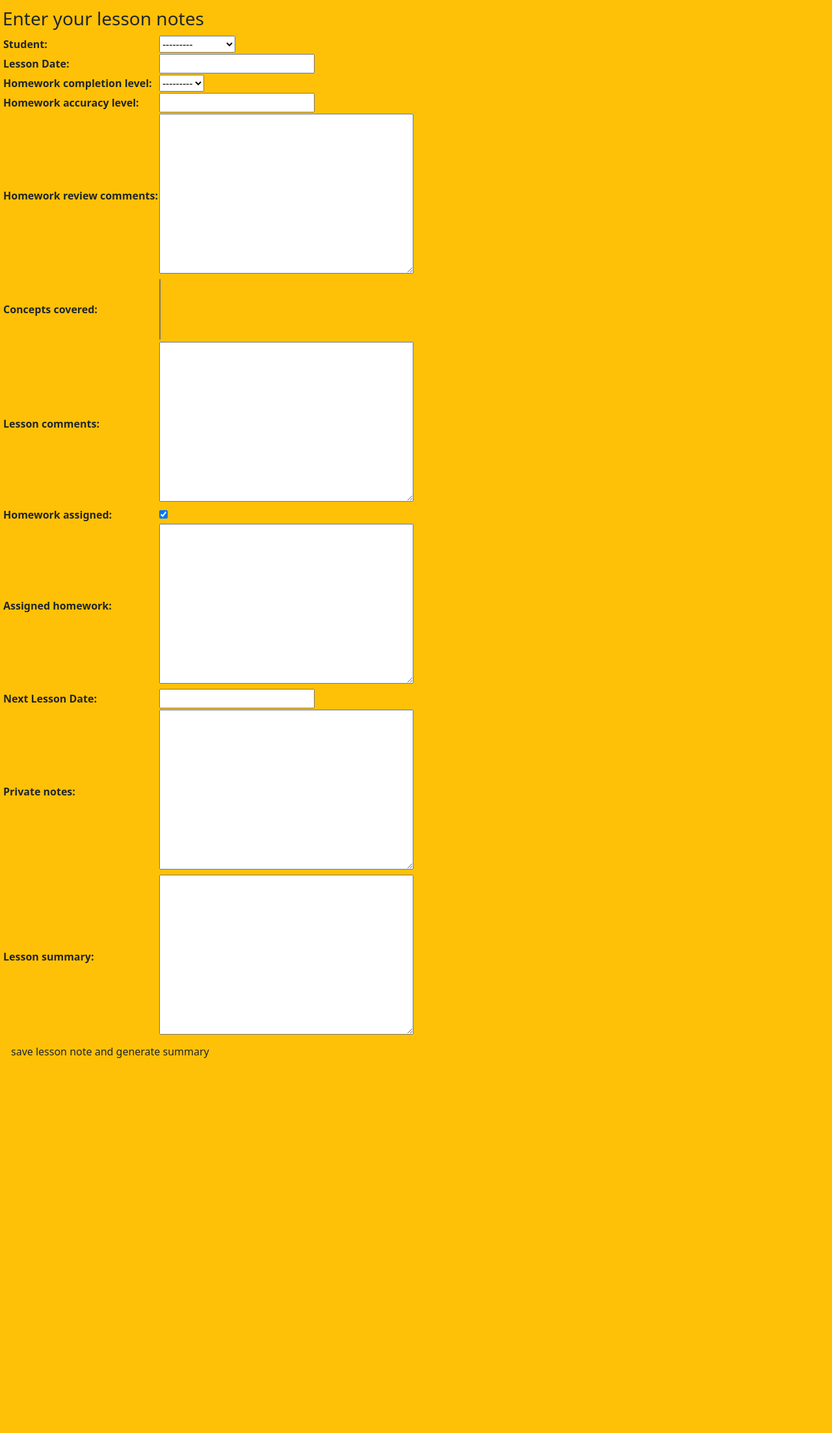
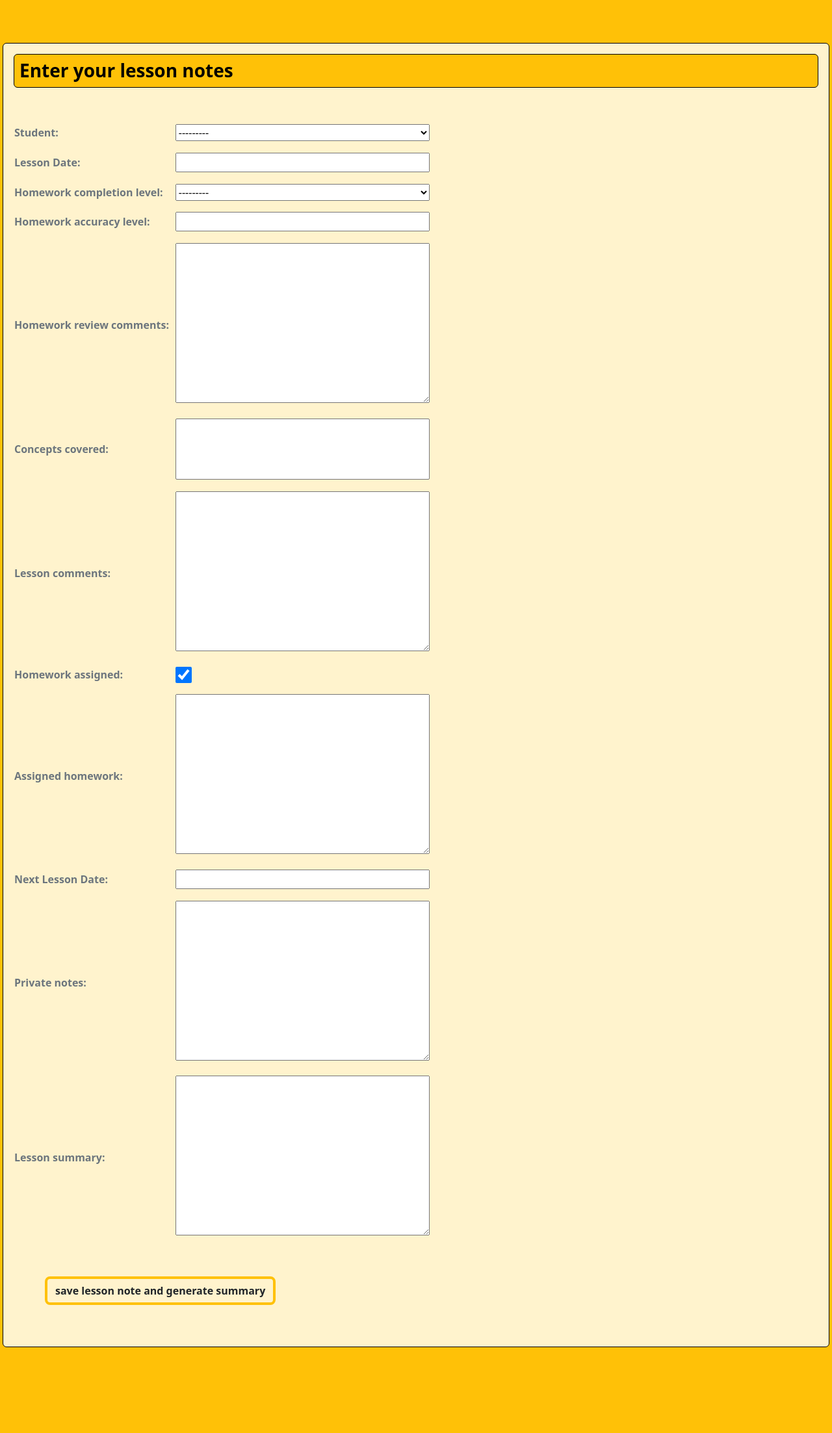
Before and after one commit to jhsu79/lesson-summary-generator, a Django app: page /students/1/lessons/create in a window 1280 px wide. Shown: the part 66-2271 px from the top of the page at 65% size. Before the commit the page ends 1694 px from the top, so only its background shows below. Run offline with Django 5.2, Linux system fonts and the light colour scheme; a user stored in the database is signed in; tables that the repository leaves empty hold one stand-in row (values such as "Sample post"); data that the repository does not hold is empty.

Commit message:
styling complete

```diff
--- a/main_app/static/style.css
+++ b/main_app/static/style.css
@@ -1,3 +1,7 @@
+main {
+    margin: 10%;
+}
+
 a {
     text-decoration: none;
 }
@@ -6,3 +10,12 @@ a {
     width: 100%;
     margin: 20px;
 }
+
+td * {
+    width: 100%;
+    margin: 2%;
+}
+#id_homework_assigned {
+    height: 25px;
+    width: 25px;
+}
--- a/main_app/templates/base.html
+++ b/main_app/templates/base.html
@@ -12,7 +12,7 @@
 <body class="justify-content-center bg-warning">
     <header>
 
-        <nav class="navbar navbar-expand-small bg-warning-subtle m-2 rounded-2">
+        <nav class="navbar fixed-top navbar-expand-small bg-warning-subtle m-2 rounded-2">
                 <div class="container-fluid">
                    <a class="btn btn-warning border-black fw-semibold border-3" role="button" href="{% url 'home' %}">home</a>
                    <a class="btn btn-warning border-black fw-semibold border-3" role="button"href="{% url 'about' %}">about</a>
--- a/main_app/templates/concepts/detail.html
+++ b/main_app/templates/concepts/detail.html
@@ -7,7 +7,7 @@
         <p class="card-subtitle mt-2">{{concept.description}}</p>
         <p class="w-100 mt-3 card-text bg-secondary text-white p-1 text-left rounded-2"><strong>Keywords</strong>{% for keyword in concept.keywords %}
             <ul class="list-group list-group-flush m-3 mt-2">
-              <li class="w-100 list-group-item list-group-item-secondary text-center bg-warning border rounded-pill">{{ keyword }}</li>
+              <li class="w-100 list-group-item list-group-item-secondary text-center bg-warning border border-black rounded-pill">{{ keyword }}</li>
             </ul>
             {% endfor %}
           </p>
--- a/main_app/templates/main_app/lessonnote_form.html
+++ b/main_app/templates/main_app/lessonnote_form.html
@@ -1,14 +1,14 @@
 {% extends 'base.html' %}
 {% block content %}
 
-<div><h3>Enter your lesson notes</h3>
-<form action="" method="POST">
+<div>
+<form class="container-fluid bg-warning-subtle w-100 p-3 text-secondary border border-black rounded-2" action="" method="POST">
+  <h3 class="bg-warning p-2 text-black border border-black fw-semibold rounded-2 mb-5">Enter your lesson notes</h3>
     {% csrf_token %}
     <table>
       {{ form.as_table }}
-
     </table>
-    <input type="submit" value="save lesson note and generate summary" class="btn">
+    <input type="submit" value="save lesson note and generate summary" class="btn btn-outline-dark m-5 border border-warning border-4 fw-bold rounded-3">
   </form>
 </div>
 
--- a/main_app/templates/students/lesson_note.html
+++ b/main_app/templates/students/lesson_note.html
@@ -1,7 +1,7 @@
 {% extends 'base.html' %}
 {% block content %}
 
-<div class="mx-2 card w-100 border-black bg-warning-subtle">
+<div class="mx-1 card w-75 border-black bg-warning-subtle">
   <div class="card-body">
     <h1 class="card-title bg-secondary w-100 fs-1 text-left rounded-2" ><strong class="mx-2 text-warning"> {{Student.first_name}} </strong><strong class="text-white"> {{Student.last_name}}</strong> </h1>
 
```
